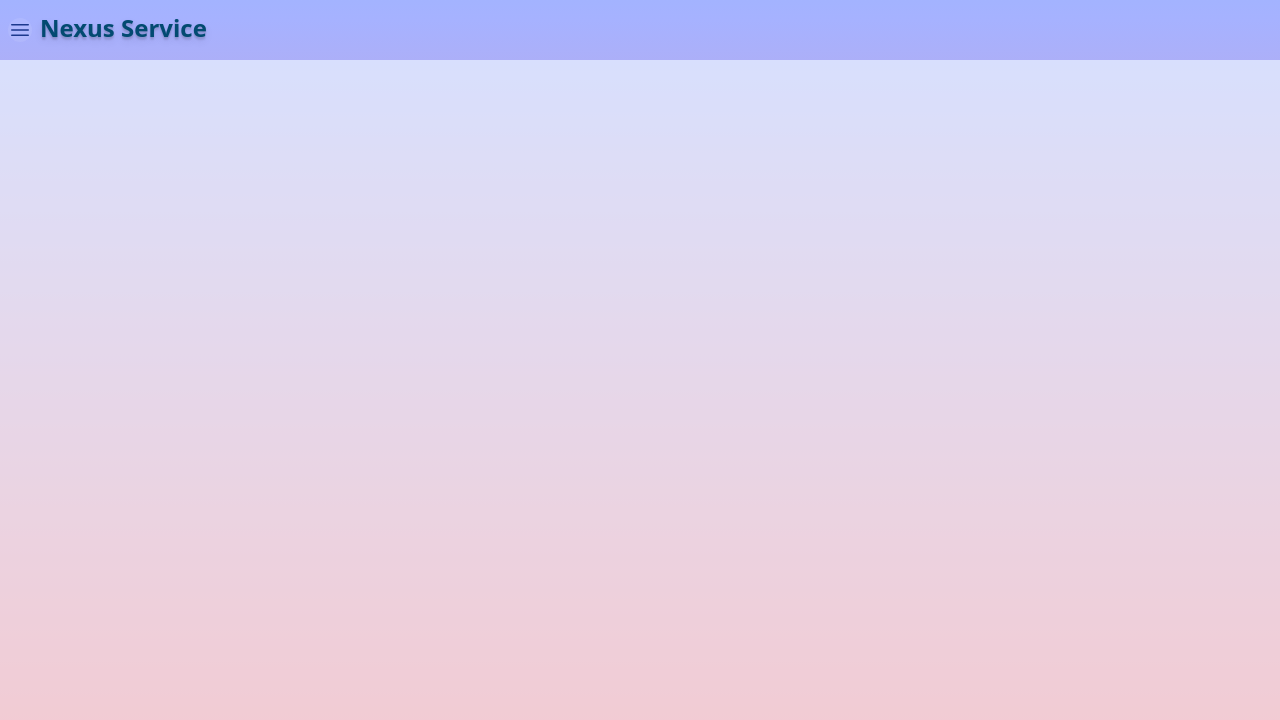
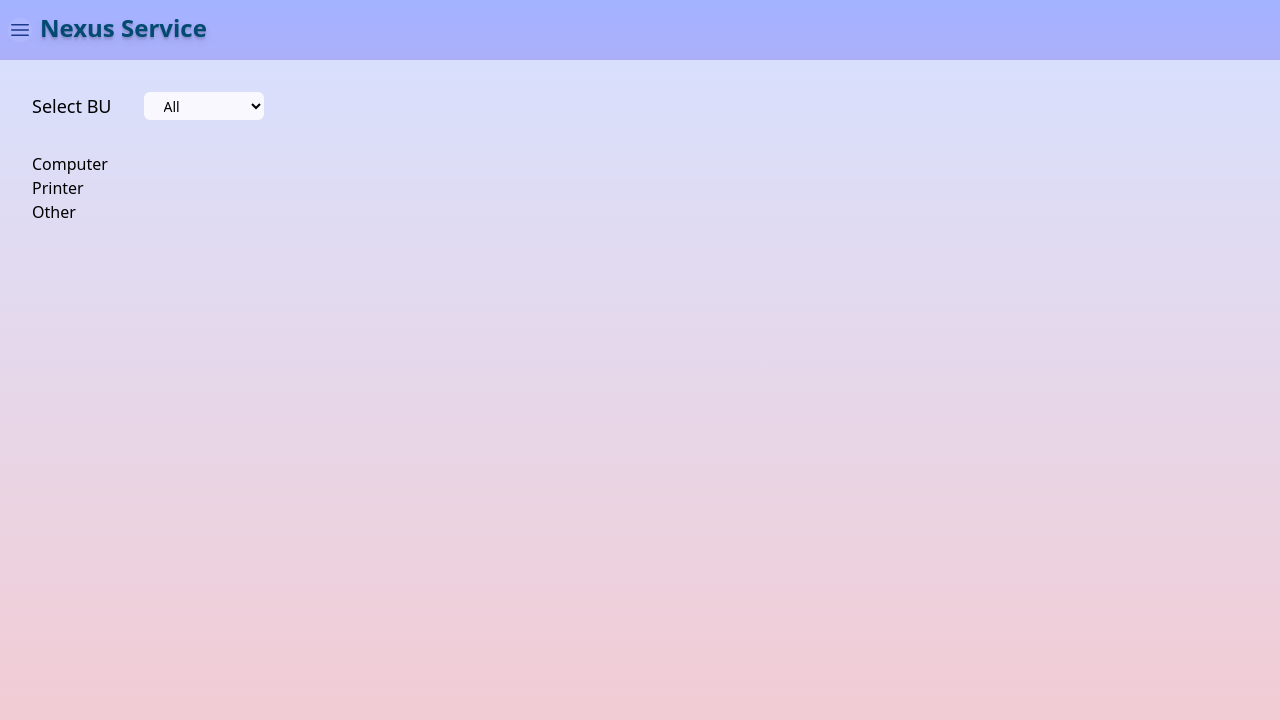
Before and after one commit to deskcodeFun/nexus-app, a Vue app: page / in a window 1280 px wide. Shown: the top 720 px of the page. Built offline with nearby package versions, Linux system fonts and the light colour scheme.

Commit message:
new file:   src/stores/officeData.js   add useOfficeStore, id, name, short_name 	modified:   src/views/HomeView.vue   add dropdown menu select bu

```diff
--- /dev/null
+++ b/src/stores/officeData.js
@@ -0,0 +1,43 @@
+import { defineStore } from 'pinia'
+
+export const useOfficeStore = defineStore('officeStore', {
+  state: () => ({
+    office: [
+      {
+        id: 1,
+        name: 'Nexus Poperty Agency Co., Ltd.',
+        short_name: 'NPA',
+      },
+      {
+        id: 2,
+        name: 'Nexus Property Consultants Co., Ltd.',
+        short_name: 'NPC',
+      },
+      {
+        id: 3,
+        name: 'Nexus Property Marketing Co., Ltd',
+        short_name: 'NPM',
+      },
+      {
+        id: 4,
+        name: 'Nexus Real Estate Advisory Co., Ltd',
+        short_name: 'NRA',
+      },
+      {
+        id: 5,
+        name: 'Nexus Retail Advisory Co., Ltd.',
+        short_name: 'NRT',
+      },
+      {
+        id: 6,
+        name: 'OHO Service Co.,Ltd.',
+        short_name: 'OHO',
+      },
+      {
+        id: 7,
+        name: 'Conspire',
+        short_name: 'CONSPIRE',
+      },
+    ],
+  }),
+})
--- a/src/views/HomeView.vue
+++ b/src/views/HomeView.vue
@@ -1,16 +1,46 @@
 <template>
-  <!-- <div><h2 class="text-2xl text-blue-900">HomeView</h2></div>
-  <button @click="showSuccess">Show Success Toast</button> -->
-  <div></div>
+  <main class="mx-8">
+    <!-- submenu filter dropdown select BU-->
+    <div class="flex flex-row py-8 gap-8">
+      <p class="text-lg">Select BU</p>
+      <div class="flex flex-row">
+        <!-- <p>Filter by :</p> -->
+        <!-- <select class="px-8 py-1 w-fit border-1" @change="handleChange" v-model="officeFilter"> -->
+        <select class="text-sm rounded-md px-4 bg-white/80">
+          <!-- <option value="" disabled>Select BU</option> -->
+          <option value="0">All</option>
+          <option
+            v-for="officeStore in officeStores.office"
+            :key="officeStore.id"
+            :value="officeStore.id"
+          >
+            {{ officeStore.short_name }}
+          </option>
+        </select>
+      </div>
+    </div>
+
+    <!--Show computer  -->
+    <div>
+      <h1>Computer</h1>
+    </div>
+    <!--Show printer  -->
+    <div>
+      <h1>Printer</h1>
+    </div>
+    <!--Show other -->
+    <div>
+      <h1>Other</h1>
+    </div>
+  </main>
 </template>
 
 <script setup>
-// import { useToast } from 'vue-toastification'
+// import { ref, watch } from 'vue'
+import { useOfficeStore } from '@/stores/officeData'
 
-// const toast = useToast()
-// const showSuccess = () => {
-//   toast.success('Testing success Tostification')
-// }
+const officeStores = useOfficeStore()
+console.log(officeStores.office)
 </script>
 
 <style scoped></style>
```
